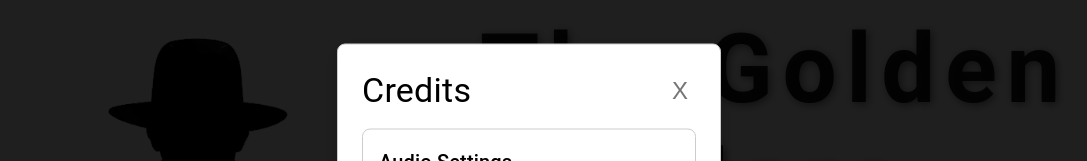
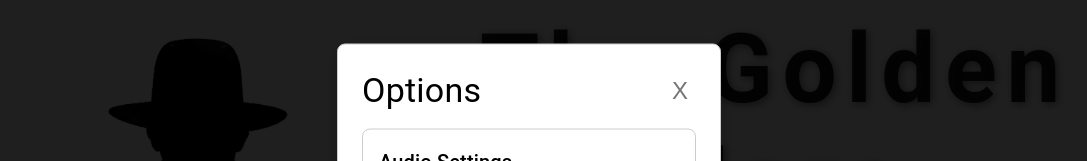
Before and after one commit to Witman-devs/webloop, a React (Vite) app: page / in a window 1280 px wide. Both pictures are taken after a click on the button "OPTIONS". Shown: the part 177-338 px from the top of the page, without its empty margins (111-1198 px from the left). Built offline with nearby package versions, Linux system fonts and the light colour scheme; no server answers.

Commit message:
disabled the beacon

```diff
--- a/src/MainMenu.jsx
+++ b/src/MainMenu.jsx
@@ -150,7 +150,7 @@ const MainMenu = ({ setStart }) => {
                 contentLabel="Options Modal"
             >
                     <Box display="flex" justifyContent="space-between" alignItems="center" mb={2}>
-                        <Typography variant="h4" component="h2">Credits</Typography>
+                        <Typography variant="h4" component="h2"> Options </Typography>
                         <IconButton onClick={closeOptions} aria-label="close credits">
                             X
                         </IconButton>
--- a/src/components/IntroHowler.jsx
+++ b/src/components/IntroHowler.jsx
@@ -13,7 +13,7 @@ const IntroHowler = () => {
     const { getEffectiveVolume } = useSound();
     useEffect(() => {
         // Set the global volume for Howler
-        if (rainSound) rainSound.volume(getEffectiveVolume('music', 1)); // Use the helper function to get effective volume
+        if (rainSound) rainSound.volume(0.1*getEffectiveVolume('music', 1)); // Use the helper function to get effective volume
         if (mainSong) mainSong.volume(getEffectiveVolume('music', 1)); // Use the helper function to get effective volume
     }, [getEffectiveVolume]);
     // Initialize sounds when the component mounts
--- a/src/components/Tutorial.jsx
+++ b/src/components/Tutorial.jsx
@@ -6,14 +6,18 @@ const Tutorial = ({ runTour, stepIndex, callback }) => {
     {
       target: '.symbol',
       content: 'Not all symbols are just icons... some are gateways. Click it when you are ready and watch what unfolds',
+      disableBeacon: true,
     },
     {
       target: '.case',
       content: 'Every loop starts with a story. Follow the path...it may lead you to where you started or pull you deeper ',
+      disableBeacon: true,
+
     },
     {
       target: '.menu',
       content: 'This is your control center where clues gather, your journey history unfolds, and rare items reveal their secrets. Explore carefully cuz every corner holds a meaning!',
+      disableBeacon: true,
     }
   ];
 
```
